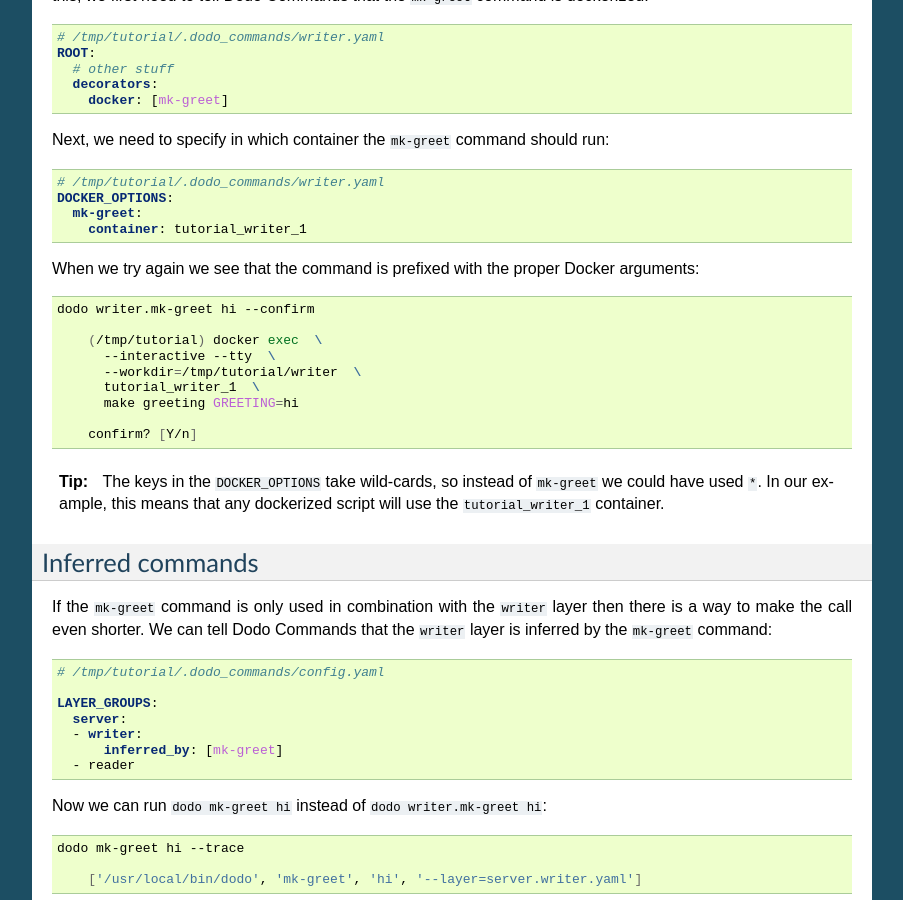
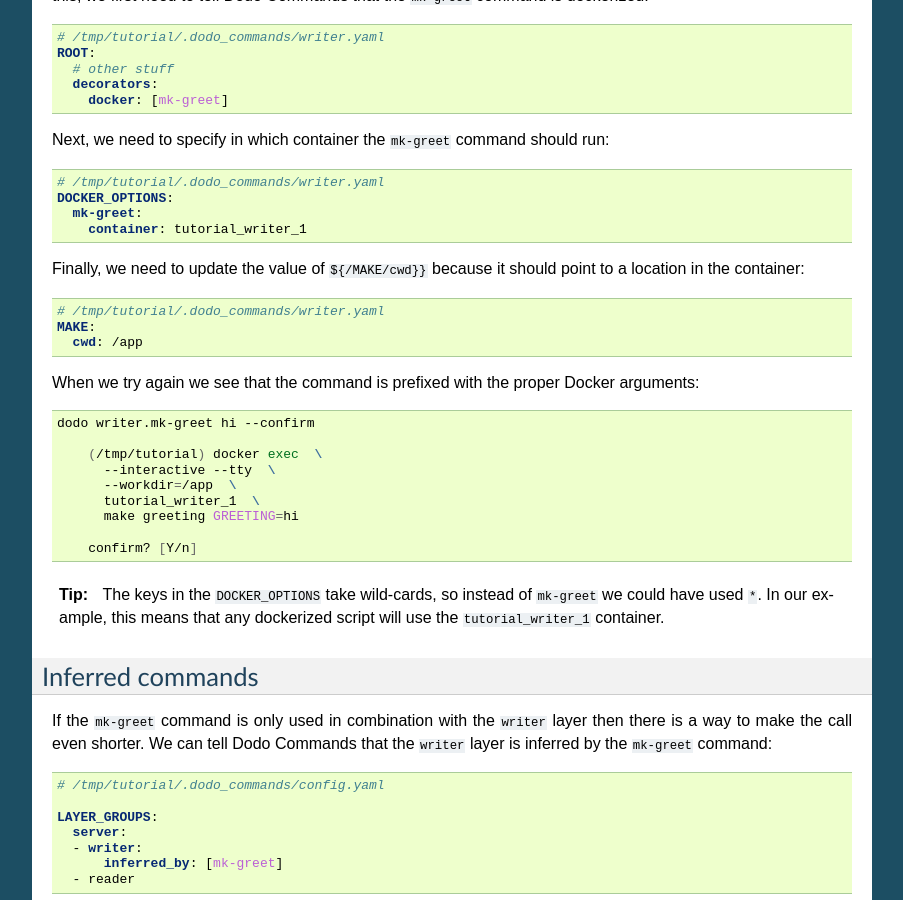
Before and after one commit to mnieber/dodo-commands, a Sphinx documentation site: the page built from doc/tutorial/part_2_local_development_with_docker.rst, in a window 1280 px wide and 900 px high, scrolled down 3103 px. Shown: the whole window, without its empty margins (198-1101 px from the left). Built offline with Sphinx 7.4.7, drawn with Linux system fonts in a browser that asks for light colours; some of the changed text lies outside the part shown.

Commit message:
Update docs

```diff
--- a/doc/tutorial/part_2_local_development_with_docker.rst
+++ b/doc/tutorial/part_2_local_development_with_docker.rst
@@ -222,6 +222,15 @@ Next, we need to specify in which container the ``mk-greet`` command should run:
     mk-greet:
       container: tutorial_writer_1
 
+Finally, we need to update the value of ``${/MAKE/cwd}}`` because it should point to a location
+in the container:
+
+.. code-block:: yaml
+
+  # /tmp/tutorial/.dodo_commands/writer.yaml
+  MAKE:
+    cwd: /app
+
 When we try again we see that the command is prefixed with the proper Docker arguments:
 
 .. code-block:: bash
@@ -230,7 +239,7 @@ When we try again we see that the command is prefixed with the proper Docker arg
 
       (/tmp/tutorial) docker exec  \
         --interactive --tty  \
-        --workdir=/tmp/tutorial/writer  \
+        --workdir=/app  \
         tutorial_writer_1  \
         make greeting GREETING=hi
 
```
Also changed, not shown: other parts of doc/tutorial/part_2_local_development_with_docker.rst (+4 -4 lines).
